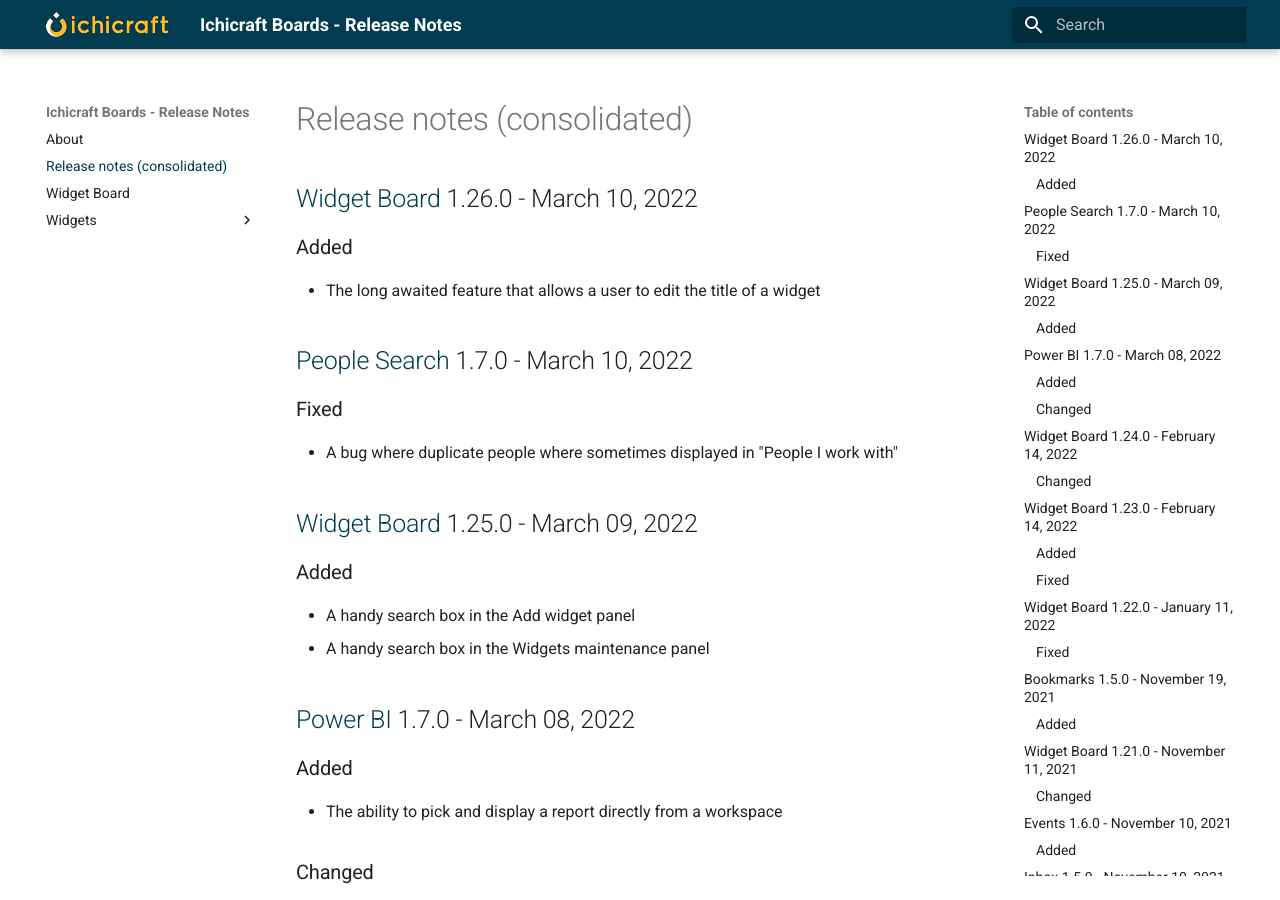
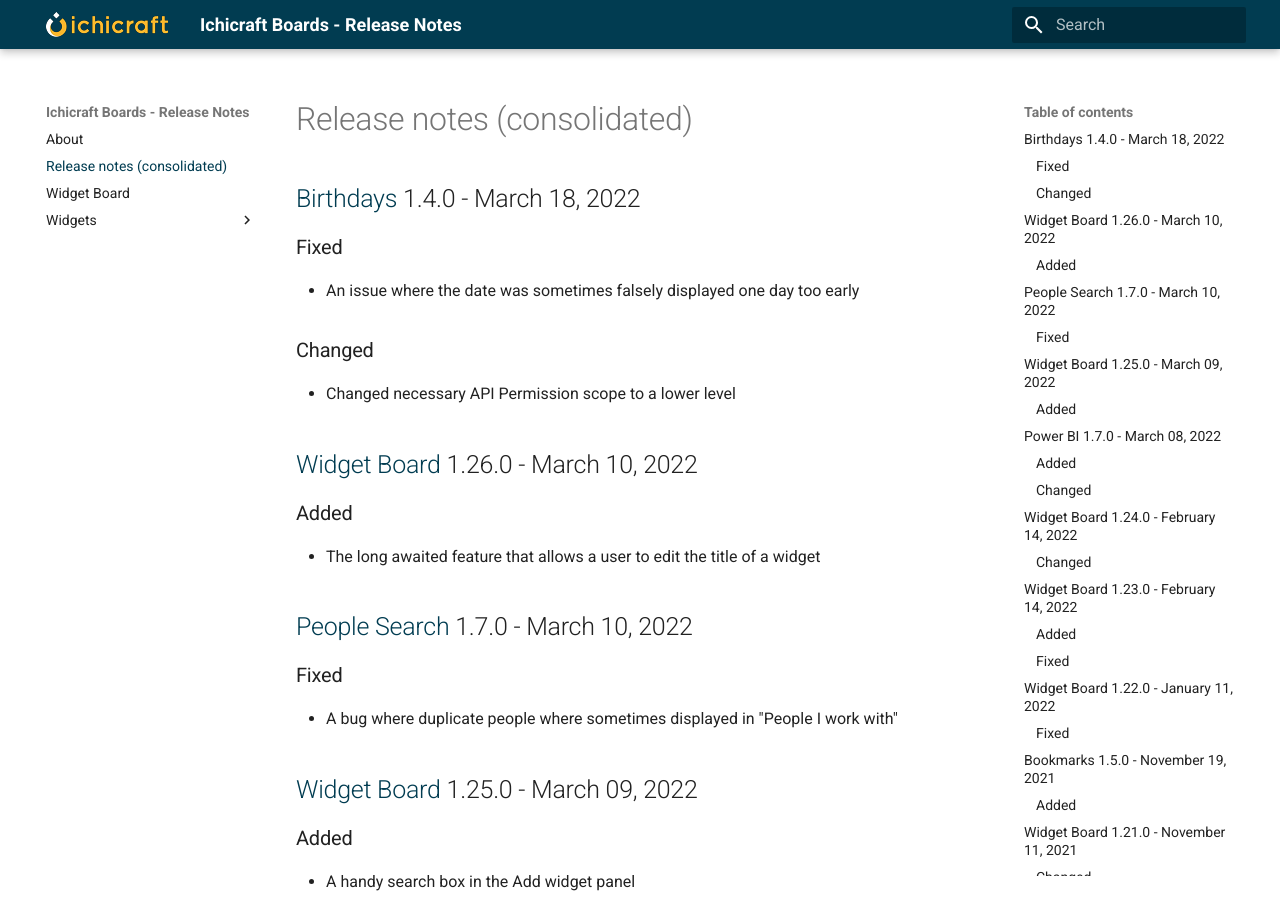
Before and after one commit to ichicraft/widgets-docs, an MkDocs documentation site: the page built from docs/Release-notes-(consolidated).md, in a window 1280 px wide and 900 px high. Built offline with MkDocs 1.6.1 and Material for MkDocs 9.7.7, drawn with Linux system fonts in a browser that asks for light colours.

Commit message:
Release notes updated by BuildService

```diff
--- a/docs/Release-notes-(consolidated).md
+++ b/docs/Release-notes-(consolidated).md
@@ -1,3 +1,11 @@
+## [Birthdays](./Widgets/Birthdays.md) 1.4.0 - March 18, 2022
+
+### Fixed
+- An issue where the date was sometimes falsely displayed one day too early
+
+### Changed
+- Changed necessary API Permission scope to a lower level
+
 ## [Widget Board](./Widget Board.md) 1.26.0 - March 10, 2022
 
 ### Added
```
Also changed, not shown: docs/Widgets/Birthdays.md (+8 -0 lines).
